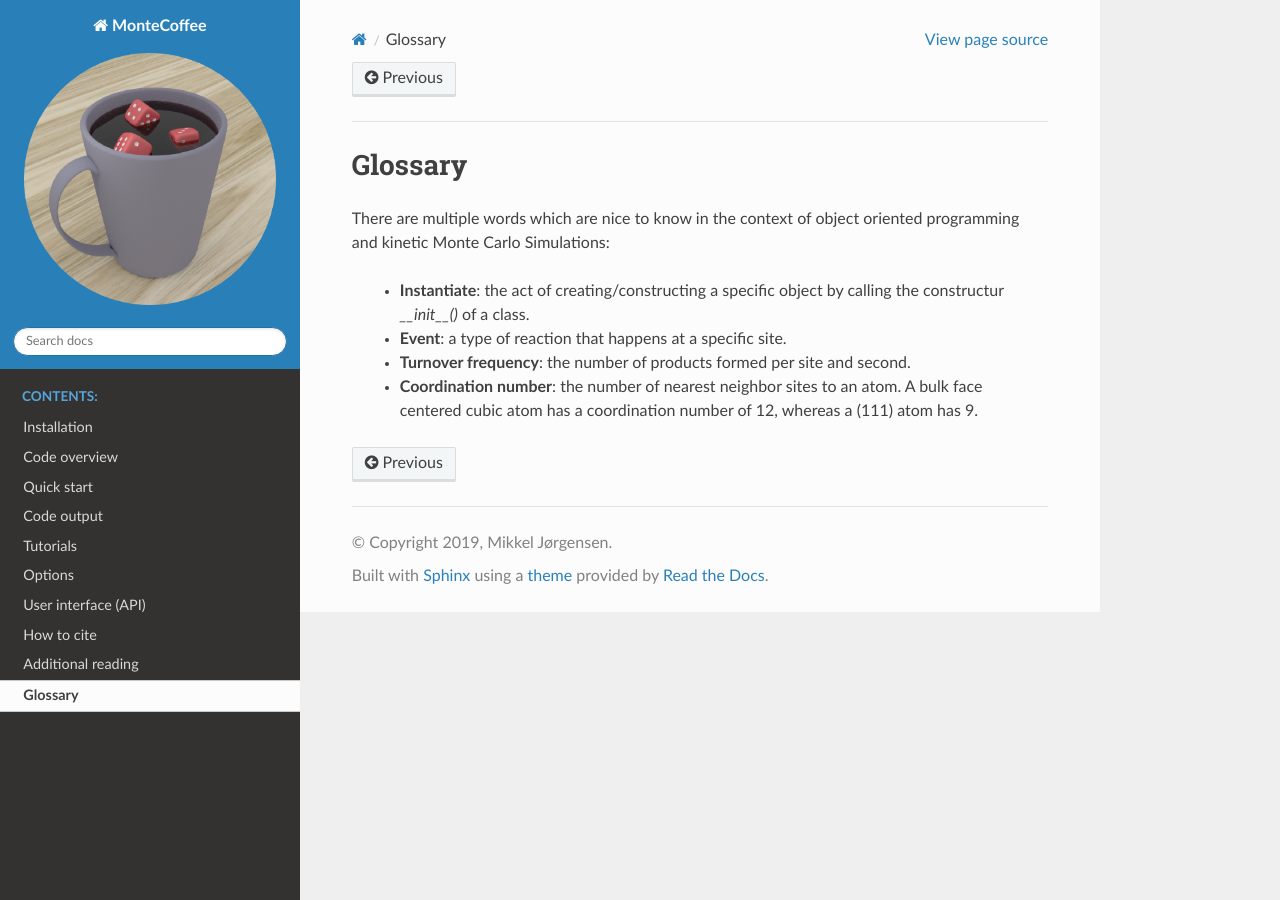
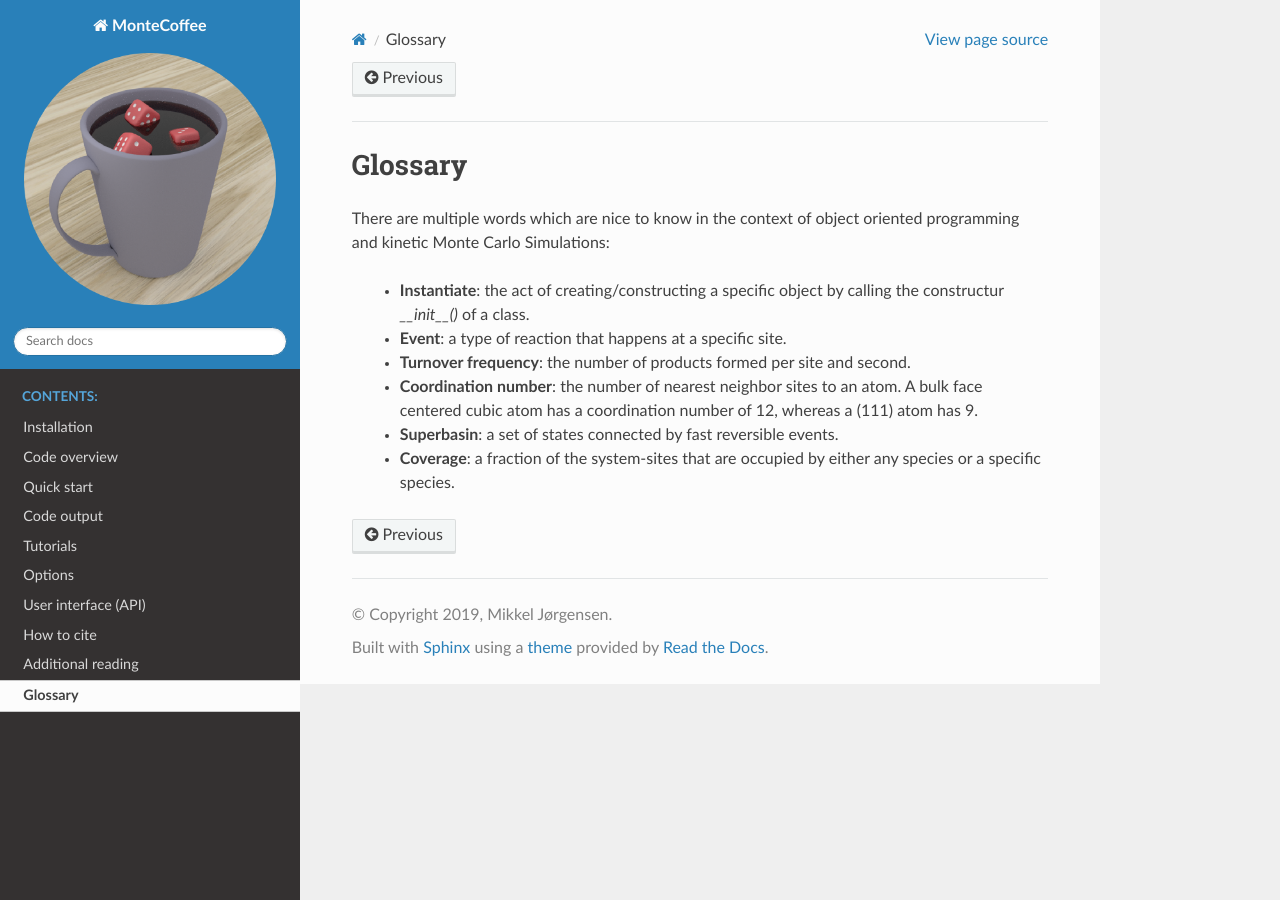
Before and after one commit to sevyharris/MonteCoffee, a Sphinx documentation site: the page built from documentation/glossary.rst, in a window 1280 px wide. Built offline with Sphinx 7.4.7 and the Read the Docs theme 2.0.0, drawn with Linux system fonts in a browser that asks for light colours.

```diff
--- a/documentation/cite.rst
+++ b/documentation/cite.rst
@@ -5,8 +5,8 @@
 How to cite
 **************
 :program:`MonteCoffee` was developed at Chalmers University of Technology at the division of Chemical Physics,
-by Mikkel Jørgensen during his graduate stuides from 2015-2019. The project was supervised by Henrik Grönbeck.
+by Mikkel Jørgensen during his graduate studies from 2015-2019. The project was supervised by Henrik Grönbeck.
 
-If you find :program:`MonteCoffee` useful, the following journal article can be cited:
+If you find :program:`MonteCoffee` useful, the following journal article should be cited:
 
 `M. Jørgensen and H. Grönbeck, J. Chem. Phys. 149, 114101 (2018) <https://doi.org/10.1063/1.5046635>`_
--- a/documentation/glossary.rst
+++ b/documentation/glossary.rst
@@ -15,3 +15,7 @@ kinetic Monte Carlo Simulations:
     - **Turnover frequency**: the number of products formed per site and second.
 
     - **Coordination number**: the number of nearest neighbor sites to an atom. A bulk face centered cubic atom has a coordination number of 12, whereas a (111) atom has 9.
+
+    - **Superbasin**: a set of states connected by fast reversible events.
+
+    - **Coverage**: a fraction of the system-sites that are occupied by either any species or a specific species.
```
